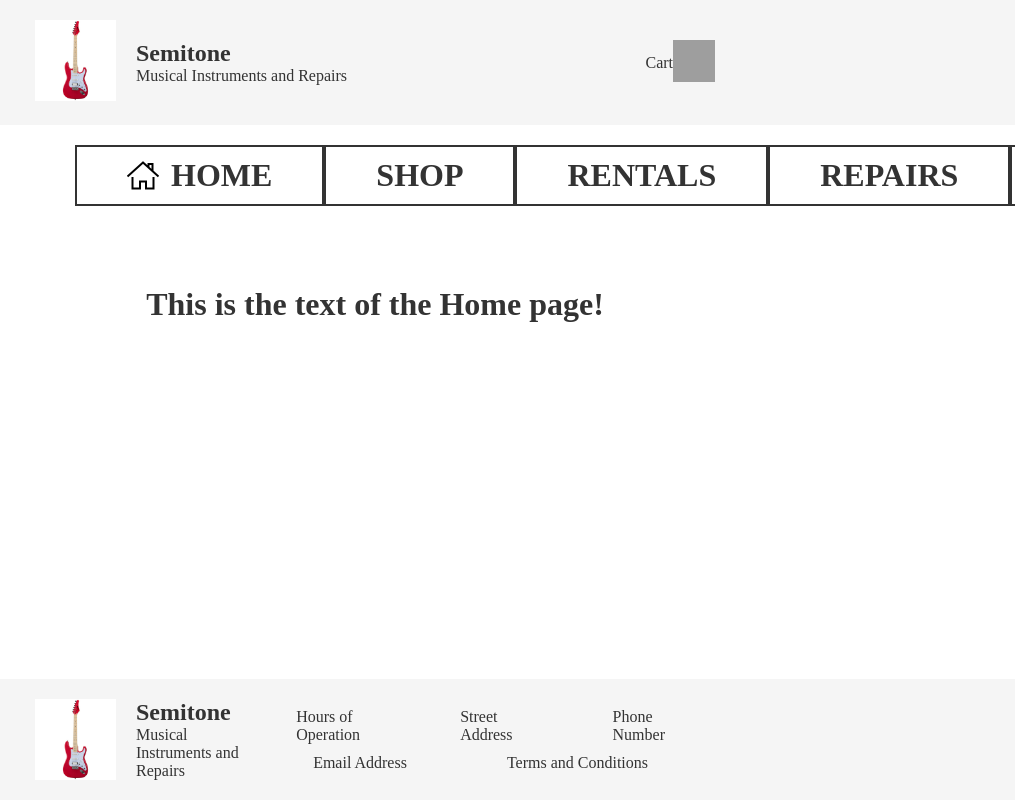
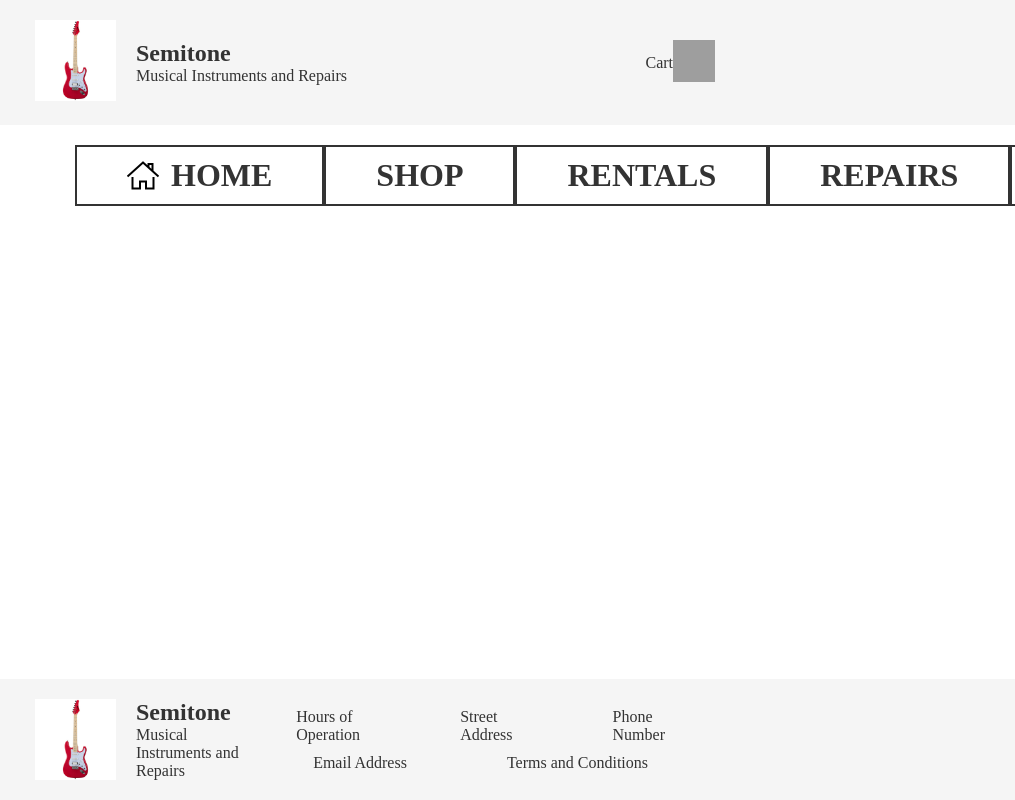
Before and after one commit to mwhit176/semitone-react-site, a React (Create React App) app: page / in a window 1280 px wide. Shown: the top 800 px of the page, without its empty margins (265-1280 px from the left). Built offline with nearby package versions, Linux system fonts and the light colour scheme; grey boxes are pictures that could not be loaded.

Commit message:
updated jsons for gh-pages and homepage link

```diff
--- a/package.json
+++ b/package.json
@@ -1,4 +1,5 @@
 {
+  "homepage": "https://mwhit176.github.io/semitone-react-site",
   "name": "semitone-react-site",
   "version": "0.1.0",
   "private": true,
@@ -13,6 +14,8 @@
     "web-vitals": "^2.1.4"
   },
   "scripts": {
+    "predeploy": "npm run build",
+    "deploy": "gh-pages -d build",
     "start": "react-scripts start",
     "build": "react-scripts build",
     "test": "react-scripts test",
@@ -35,5 +38,8 @@
       "last 1 firefox version",
       "last 1 safari version"
     ]
+  },
+  "devDependencies": {
+    "gh-pages": "^4.0.0"
   }
 }
--- a/src/App.js
+++ b/src/App.js
@@ -19,7 +19,7 @@ function App() {
         <Navbar />
         <div className="content">
           <Switch>
-            <Route exact path="/">
+            <Route path="/semitone-react-site">
               <Home />
             </Route>
             <Route path="/About">
--- a/src/Navbar.js
+++ b/src/Navbar.js
@@ -5,7 +5,7 @@ const Navbar = () => {
   return (
     <nav className="navbar">
       <div className="links">
-        <Link to="/">
+        <Link to="/semitone-react-site">
           <img className="home-icon" src={ require('./imgs/home.png') } alt="home-icon" />
           HOME
         </Link>
--- a/src/Topbar.js
+++ b/src/Topbar.js
@@ -4,7 +4,7 @@ import "./styles/topbar.css"
 const Topbar = () => {
   return (
       <div className="area">
-        <Link to="/">
+        <Link to="/semitone-react-site">
           <img className="logo" src={ require('./imgs/strat.jpg') } alt="logo" />
         </Link>
         <div className="topbar-title">
```
Also changed, not shown: 1 other file (tests, documents, lock files or other folders).
